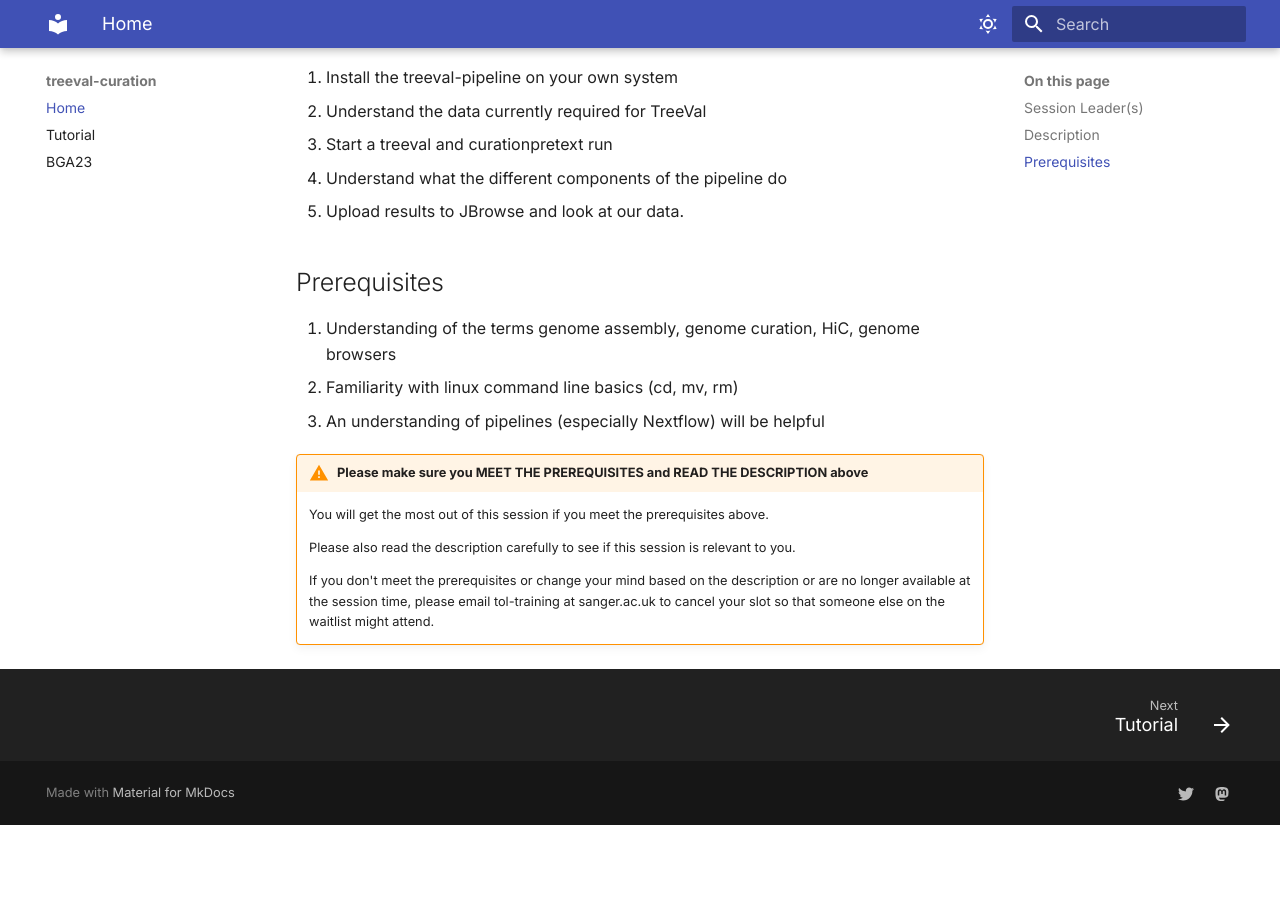
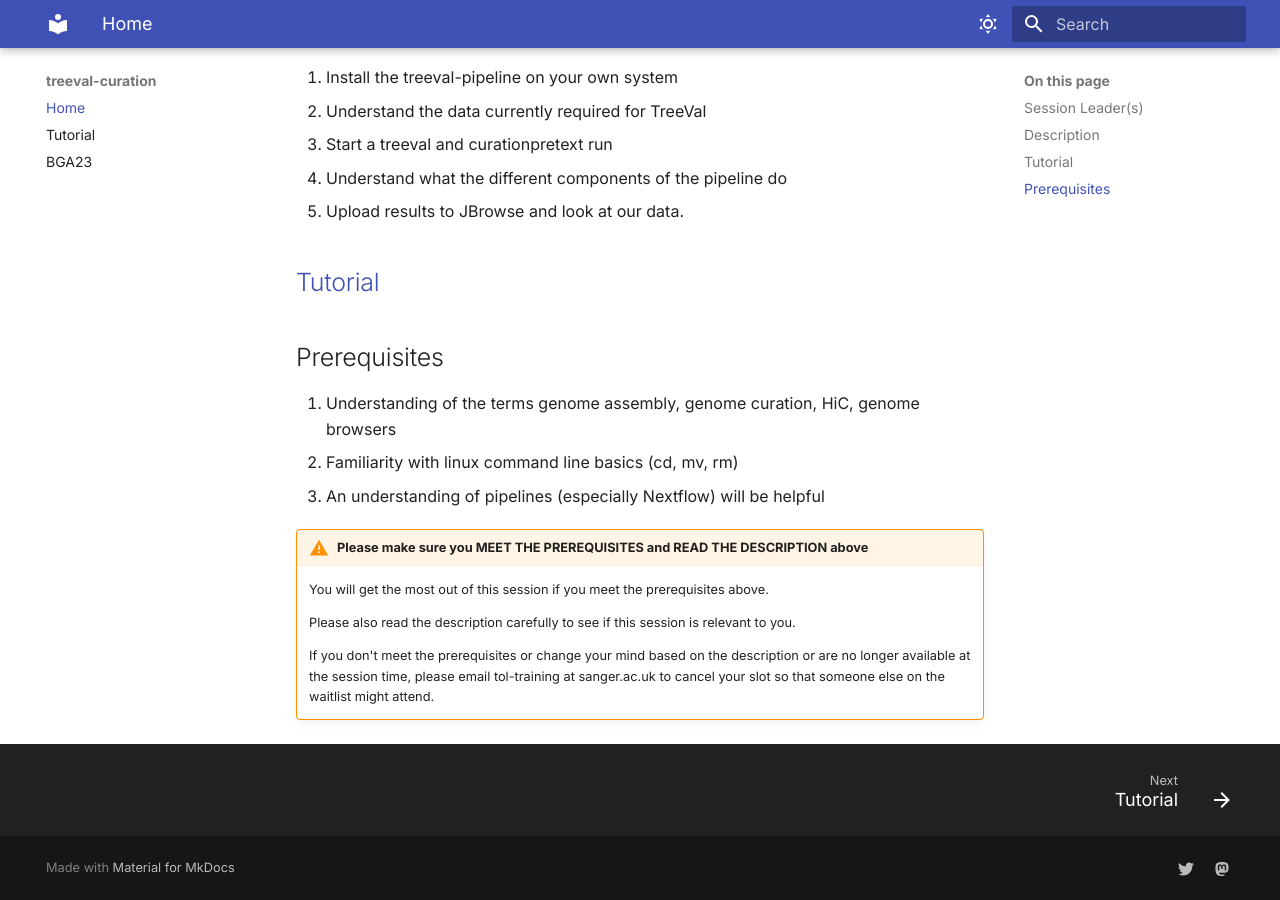
Before and after one commit to thebgacademy/treeval-curation, an MkDocs documentation site: the page built from docs/README.md, in a window 1280 px wide and 900 px high, scrolled down 607 px. Built offline with MkDocs 1.6.1 and Material for MkDocs 9.7.7, drawn with Linux system fonts in a browser that asks for light colours; before the commit the page ends 1432 px from its top, so only the background shows below that.

Commit message:
Update README.md

```diff
--- a/docs/README.md
+++ b/docs/README.md
@@ -22,6 +22,8 @@ By the end of this session you will be able to:
 4. Understand what the different components of the pipeline do
 5. Upload results to JBrowse and look at our data.
 
+## [Tutorial](Tutorial.md)
+
 ## Prerequisites
 
 1. Understanding of the terms genome assembly, genome curation, HiC, genome browsers
```
